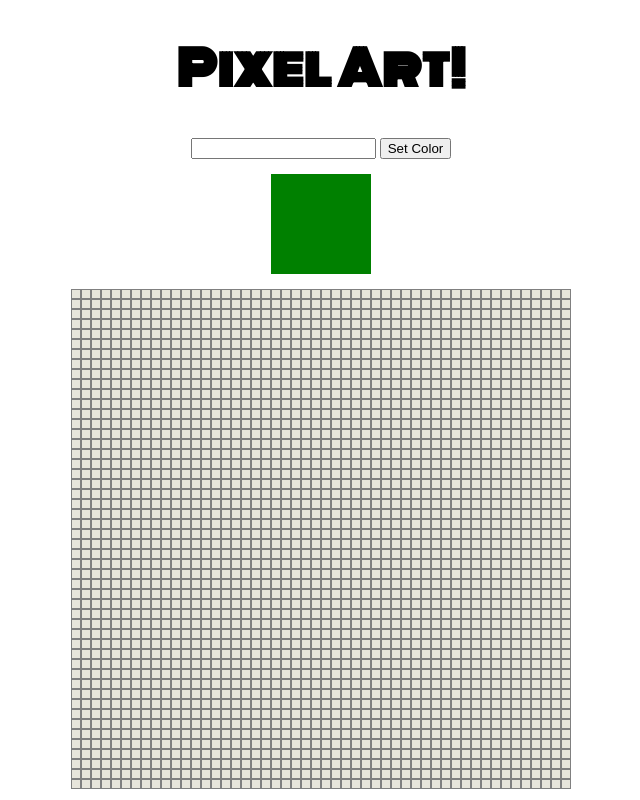
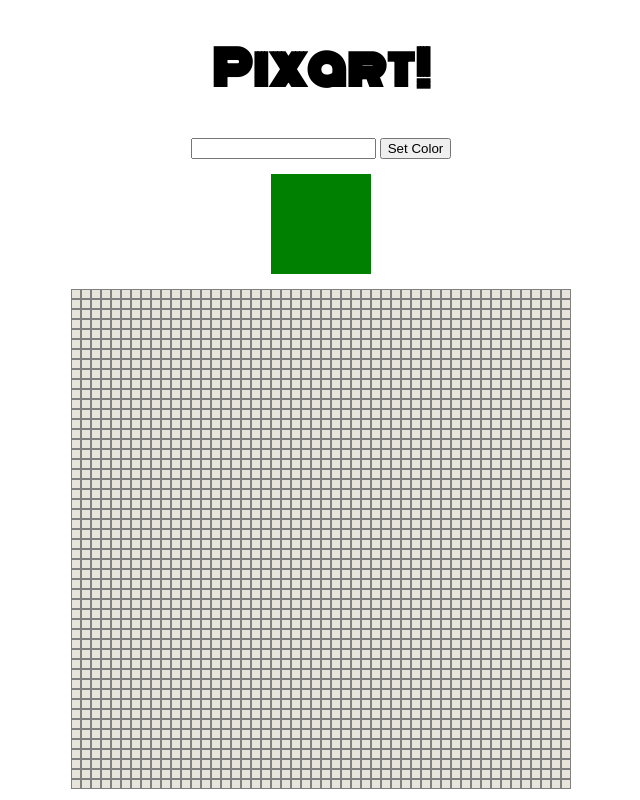
Before and after one commit to SMGEAR123/pixartjs, a plain HTML site: page index.html in a window 1280 px wide. Shown: the whole page, without its empty margins (319-959 px from the left). Drawn offline with Linux system fonts and the light colour scheme.

Commit message:
changed title

```diff
--- a/index.html
+++ b/index.html
@@ -6,7 +6,7 @@
   <title>i &hearts; js</title>
 </head>
 <body>
-  <h1>Pixel Art!</h1>
+  <h1>Pixart!</h1>
   <div class="controls">
     <form id="form">
       <input type="text" id="color-field"></input>
```
